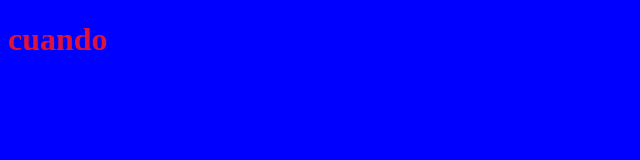
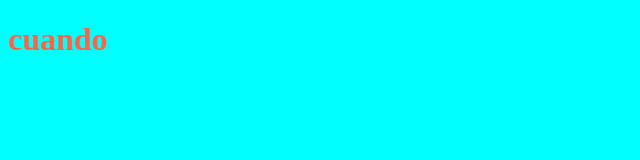
Before and after one commit to Jorgepr01/aprender-git, a plain HTML site: page index.html in a window 1280 px wide. Shown: the whole page, without its empty margins (0-640 px from the left). Drawn offline with Linux system fonts and the light colour scheme.

Commit message:
Nuevo de verdad

```diff
--- a/css/estilo.css
+++ b/css/estilo.css
@@ -1,6 +1,6 @@
 body{
-    background:blue ;
+    background-color: aqua ;
     font-weight: bold;
-    color: crimson;
+    color:tomato;
 
 }
```
